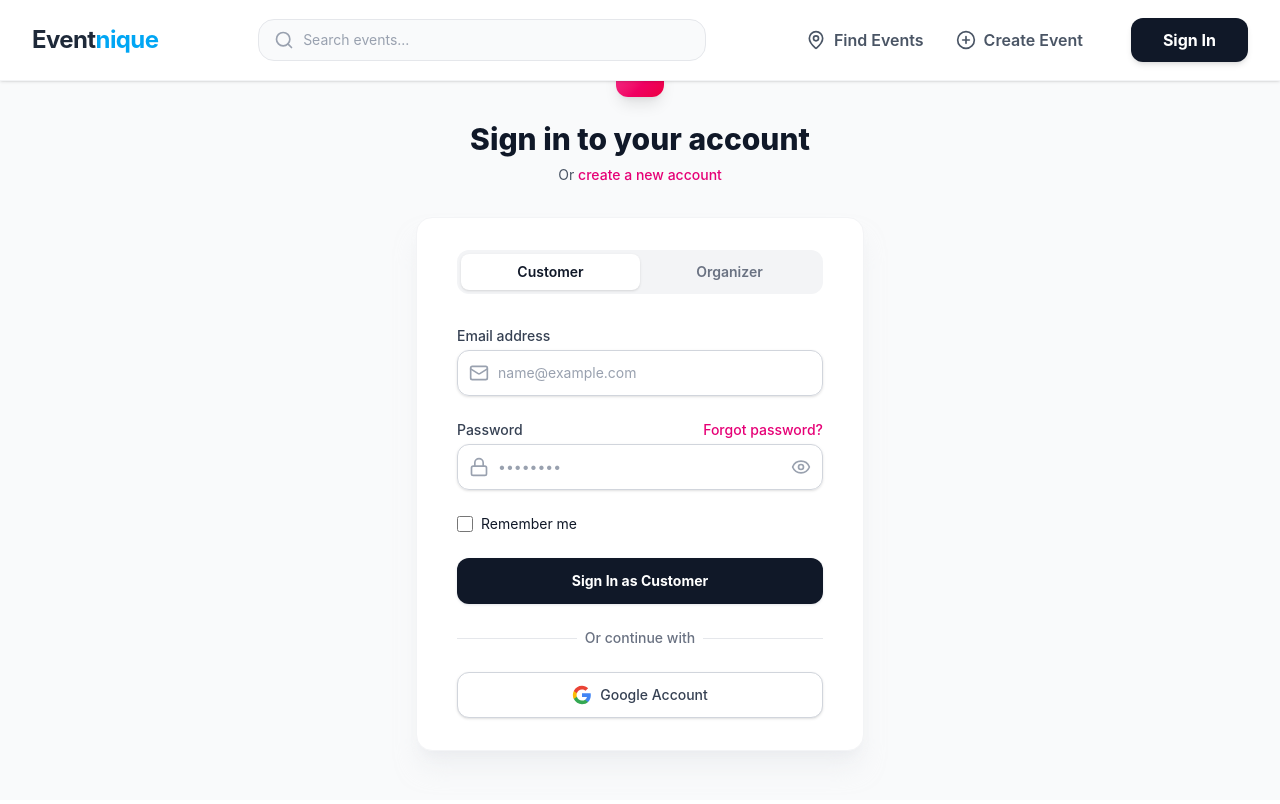
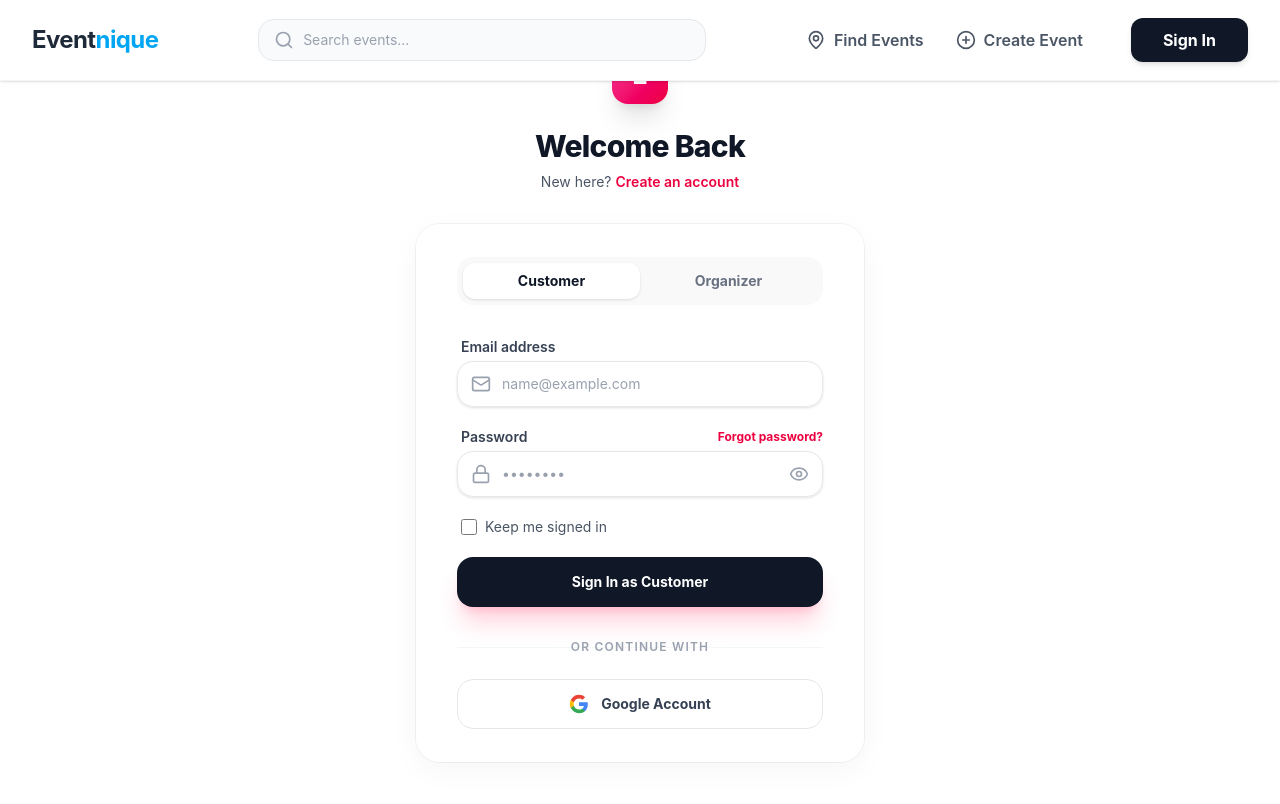
Before and after one commit to AzafaDev/mini-project, a React (Vite) app in the folder frontend/: page /Login in a window 1280 px wide. Shown: the top 804 px of the page. Built offline with nearby package versions, Linux system fonts and the light colour scheme.

Commit message:
improved login page

```diff
--- a/frontend/package.json
+++ b/frontend/package.json
@@ -11,6 +11,7 @@
   },
   "dependencies": {
     "@tailwindcss/vite": "^4.2.2",
+    "framer-motion": "^12.38.0",
     "lucide": "^1.3.0",
     "lucide-react": "^1.7.0",
     "react": "^19.2.4",
--- a/frontend/src/Pages/Login.tsx
+++ b/frontend/src/Pages/Login.tsx
@@ -1,159 +1,225 @@
 import { useState } from "react";
-import { Mail, Lock, Eye, EyeOff } from "lucide-react"; // Import dari npmlucide-react
+import { Mail, Lock, Eye, EyeOff } from "lucide-react";
 import { Link } from "react-router-dom";
+import { motion, AnimatePresence } from "framer-motion";
 
 export default function Login() {
   const [showPassword, setShowPassword] = useState(false);
-  const [role, setRole] = useState("customer"); // Default role
+  const [role, setRole] = useState("customer");
+  const [error, setError] = useState(false); // Contoh state untuk trigger animasi shake
+
+  // Varians untuk animasi shake pada input
+  const shakeVariants = {
+    error: {
+      x: [-1, 2, -4, 4, -4, 4, -2, 1, 0],
+      transition: { duration: 0.4 },
+    },
+  };
 
   return (
-    <div className="min-h-screen bg-gray-50 flex flex-col justify-center py-12 sm:px-6 lg:px-8">
-      <div className="sm:mx-auto sm:w-full sm:max-w-md">
-        {/* LOGO REPLICA */}
+    <div className="min-h-screen bg-[radial-gradient(circle_at_top_right,_var(--tw-gradient-stops))] from-rose-100 via-slate-50 to-teal-50 flex flex-col justify-center py-12 sm:px-6 lg:px-8">
+      {/* 1. ENTRANCE ANIMATION: Fade-in Upward */}
+      <motion.div
+        initial={{ opacity: 0, y: 20 }}
+        animate={{ opacity: 1, y: 0 }}
+        transition={{ duration: 0.6, ease: "easeOut" }}
+        className="sm:mx-auto sm:w-full sm:max-w-md"
+      >
         <div className="flex justify-center">
-          <div className="w-12 h-12 bg-gradient-to-br from-pink-500 to-rose-600 rounded-xl flex items-center justify-center shadow-lg">
-            <span className="text-white font-bold text-2xl">E</span>
-          </div>
+          <motion.div
+            whileHover={{ rotate: 10, scale: 1.1 }}
+            className="w-14 h-14 bg-gradient-to-br from-pink-500 to-rose-600 rounded-2xl flex items-center justify-center shadow-xl cursor-pointer"
+          >
+            <span className="text-white font-black text-2xl">E</span>
+          </motion.div>
         </div>
-        <h2 className="mt-6 text-center text-3xl font-extrabold text-gray-900">
-          Sign in to your account
+        <h2 className="mt-6 text-center text-3xl font-extrabold text-gray-900 tracking-tight">
+          Welcome Back
         </h2>
         <p className="mt-2 text-center text-sm text-gray-600">
-          Or{" "}
-          <Link to="/register" className="font-medium text-pink-600 hover:text-pink-500">
-            create a new account
+          New here?{" "}
+          <Link
+            to="/register"
+            className="font-semibold text-rose-600 hover:text-rose-500 underline-offset-4 hover:underline"
+          >
+            Create an account
           </Link>
         </p>
-      </div>
+      </motion.div>
 
-      <div className="mt-8 sm:mx-auto sm:w-full sm:max-w-md">
-        <div className="bg-white py-8 px-4 shadow-xl shadow-gray-200/50 sm:rounded-2xl sm:px-10 border border-gray-100">
-
-          {/* ROLE SELECTOR */}
-          <div className="flex p-1 bg-gray-100 rounded-xl mb-8">
+      <motion.div
+        initial={{ opacity: 0, y: 30 }}
+        animate={{ opacity: 1, y: 0 }}
+        transition={{ duration: 0.6, delay: 0.2 }}
+        className="mt-8 sm:mx-auto sm:w-full sm:max-w-md"
+      >
+        {/* 4. MODERN STYLING: Glassmorphism Card */}
+        <div className="bg-white/70 backdrop-blur-xl py-8 px-4 shadow-[0_8px_30px_rgb(0,0,0,0.04)] sm:rounded-3xl sm:px-10 border border-white/80 ring-1 ring-black/5">
+          {/* ROLE SELECTOR with Layout Animation */}
+          <div className="relative flex p-1.5 bg-gray-100/50 rounded-2xl mb-8">
+            <div className="absolute inset-y-1.5 left-1.5 flex w-[calc(50%-6px)]">
+              <motion.div
+                layoutId="activeRole"
+                className="w-full h-full bg-white rounded-xl shadow-sm"
+                transition={{ type: "spring", stiffness: 300, damping: 30 }}
+              />
+            </div>
             <button
               onClick={() => setRole("customer")}
-              className={`flex-1 py-2 text-sm font-semibold rounded-lg transition-all ${
-                role === "customer" ? "bg-white text-gray-900 shadow-sm" : "text-gray-500 hover:text-gray-700"
+              className={`relative z-10 flex-1 py-2 text-sm font-bold rounded-xl transition-colors ${
+                role === "customer"
+                  ? "text-gray-900"
+                  : "text-gray-500 hover:text-gray-700"
               }`}
             >
               Customer
             </button>
             <button
               onClick={() => setRole("organizer")}
-              className={`flex-1 py-2 text-sm font-semibold rounded-lg transition-all ${
-                role === "organizer" ? "bg-white text-gray-900 shadow-sm" : "text-gray-500 hover:text-gray-700"
+              className={`relative z-10 flex-1 py-2 text-sm font-bold rounded-xl transition-colors ${
+                role === "organizer"
+                  ? "text-gray-900"
+                  : "text-gray-500 hover:text-gray-700"
               }`}
             >
               Organizer
             </button>
           </div>
 
-          <form className="space-y-6" action="#" method="POST">
-            {/* EMAIL */}
-            <div>
-              <label className="block text-sm font-medium text-gray-700">
+          <form className="space-y-5">
+            {/* 3. MICRO-INTERACTIONS: Shake on Error */}
+            <motion.div animate={error ? "error" : ""} variants={shakeVariants}>
+              <label className="block text-sm font-semibold text-gray-700 ml-1">
                 Email address
               </label>
               <div className="mt-1 relative">
-                <div className="absolute inset-y-0 left-0 pl-3 flex items-center pointer-events-none">
+                <div className="absolute inset-y-0 left-0 pl-3.5 flex items-center pointer-events-none">
                   <Mail className="h-5 w-5 text-gray-400" />
                 </div>
                 <input
                   type="email"
                   required
-                  className="appearance-none block w-full pl-10 pr-3 py-3 border border-gray-300 rounded-xl shadow-sm placeholder-gray-400 focus:outline-none focus:ring-pink-500 focus:border-pink-500 sm:text-sm"
+                  className="appearance-none block w-full pl-11 pr-4 py-3 bg-white/50 border border-gray-200 rounded-2xl shadow-sm placeholder-gray-400 focus:outline-none focus:ring-2 focus:ring-rose-500/20 focus:border-rose-500 transition-all sm:text-sm"
                   placeholder="name@example.com"
                 />
               </div>
-            </div>
+            </motion.div>
 
-            {/* PASSWORD */}
-            <div>
-              <div className="flex justify-between items-center">
-                <label className="block text-sm font-medium text-gray-700">
+            <motion.div animate={error ? "error" : ""} variants={shakeVariants}>
+              <div className="flex justify-between items-center ml-1">
+                <label className="block text-sm font-semibold text-gray-700">
                   Password
                 </label>
-                <div className="text-sm">
-                  <a href="#" className="font-medium text-pink-600 hover:text-pink-500">
-                    Forgot password?
-                  </a>
-                </div>
+                <Link
+                  to="#"
+                  className="text-xs font-bold text-rose-600 hover:text-rose-500"
+                >
+                  Forgot password?
+                </Link>
               </div>
               <div className="mt-1 relative">
-                <div className="absolute inset-y-0 left-0 pl-3 flex items-center pointer-events-none">
+                <div className="absolute inset-y-0 left-0 pl-3.5 flex items-center pointer-events-none">
                   <Lock className="h-5 w-5 text-gray-400" />
                 </div>
                 <input
                   type={showPassword ? "text" : "password"}
                   required
-                  className="appearance-none block w-full pl-10 pr-10 py-3 border border-gray-300 rounded-xl shadow-sm placeholder-gray-400 focus:outline-none focus:ring-pink-500 focus:border-pink-500 sm:text-sm"
+                  className="appearance-none block w-full pl-11 pr-11 py-3 bg-white/50 border border-gray-200 rounded-2xl shadow-sm placeholder-gray-400 focus:outline-none focus:ring-2 focus:ring-rose-500/20 focus:border-rose-500 transition-all sm:text-sm"
                   placeholder="••••••••"
                 />
                 <button
                   type="button"
                   onClick={() => setShowPassword(!showPassword)}
-                  className="absolute inset-y-0 right-0 pr-3 flex items-center"
+                  className="absolute inset-y-0 right-0 pr-3.5 flex items-center group"
                 >
                   {showPassword ? (
-                    <EyeOff className="h-5 w-5 text-gray-400 hover:text-gray-600" />
+                    <EyeOff className="h-5 w-5 text-gray-400 group-hover:text-gray-600 transition-colors" />
                   ) : (
-                    <Eye className="h-5 w-5 text-gray-400 hover:text-gray-600" />
+                    <Eye className="h-5 w-5 text-gray-400 group-hover:text-gray-600 transition-colors" />
                   )}
                 </button>
               </div>
-            </div>
+            </motion.div>
 
-            <div className="flex items-center">
+            <div className="flex items-center ml-1">
               <input
                 id="remember-me"
-                name="remember-me"
                 type="checkbox"
-                className="h-4 w-4 text-pink-600 focus:ring-pink-500 border-gray-300 rounded"
+                className="h-4 w-4 text-rose-600 focus:ring-rose-500 border-gray-300 rounded-lg cursor-pointer"
               />
-              <label htmlFor="remember-me" className="ml-2 block text-sm text-gray-900">
-                Remember me
+              <label
+                htmlFor="remember-me"
+                className="ml-2 block text-sm text-gray-600 cursor-pointer"
+              >
+                Keep me signed in
               </label>
             </div>
 
-            {/* SIGN IN BUTTON */}
+            {/* 3. MICRO-INTERACTIONS: Scale on Click & Hover */}
             <div>
-              <button
-                type="submit"
-                className="w-full flex justify-center py-3 px-4 border border-transparent rounded-xl shadow-sm text-sm font-bold text-white bg-gray-900 hover:bg-pink-600 focus:outline-none focus:ring-2 focus:ring-offset-2 focus:ring-pink-500 transition-all active:scale-95 shadow-lg shadow-gray-200"
-              >
-                Sign In as {role.charAt(0).toUpperCase() + role.slice(1)}
-              </button>
+              <AnimatePresence mode="wait">
+                <motion.button
+                  key={role}
+                  initial={{ opacity: 0, x: 10 }}
+                  animate={{ opacity: 1, x: 0 }}
+                  exit={{ opacity: 0, x: -10 }}
+                  whileHover={{ scale: 1.02 }}
+                  whileTap={{ scale: 0.98 }}
+                  type="submit"
+                  className="w-full flex justify-center py-3.5 px-4 border border-transparent rounded-2xl shadow-xl shadow-rose-500/20 text-sm font-bold text-white bg-gray-900 hover:bg-rose-600 focus:outline-none focus:ring-2 focus:ring-offset-2 focus:ring-rose-500 transition-colors"
+                >
+                  Sign In as {role.charAt(0).toUpperCase() + role.slice(1)}
+                </motion.button>
+              </AnimatePresence>
             </div>
           </form>
 
           {/* DIVIDER */}
-          <div className="mt-6">
+          <div className="mt-8">
             <div className="relative">
               <div className="absolute inset-0 flex items-center">
-                <div className="w-full border-t border-gray-200" />
+                <div className="w-full border-t border-gray-100" />
               </div>
-              <div className="relative flex justify-center text-sm">
-                <span className="px-2 bg-white text-gray-500 font-medium">Or continue with</span>
+              <div className="relative flex justify-center text-xs uppercase tracking-widest font-semibold">
+                <span className="px-3 bg-white/0 text-gray-400 backdrop-blur-md">
+                  Or continue with
+                </span>
               </div>
             </div>
 
-            {/* GOOGLE LOGIN */}
             <div className="mt-6">
-              <button className="w-full inline-flex justify-center py-3 px-4 rounded-xl border border-gray-300 bg-white text-sm font-medium text-gray-700 hover:bg-gray-50 transition-colors shadow-sm">
-                {/* SVG Google Logo Kustom */}
-                <svg className="w-5 h-5 mr-2" viewBox="0 0 24 24" fill="none" xmlns="http://www.w3.org/2000/svg">
-                  <path d="M22.56 12.25c0-.78-.07-1.53-.2-2.25H12v4.26h5.92c-.26 1.37-1.04 2.53-2.21 3.31v2.77h3.57c2.08-1.92 3.28-4.74 3.28-8.09z" fill="#4285F4"/>
-                  <path d="M12 23c2.97 0 5.46-.98 7.28-2.66l-3.57-2.77c-.98.66-2.23 1.06-3.71 1.06-2.86 0-5.29-1.93-6.16-4.53H2.18v2.84C3.99 20.53 7.7 23 12 23z" fill="#34A853"/>
-                  <path d="M5.84 14.1c-.22-.66-.35-1.36-.35-2.1s.13-1.44.35-2.1V7.06H2.18C1.43 8.55 1 10.22 1 12s.43 3.45 1.18 4.94l3.66-2.84z" fill="#FBBC05"/>
-                  <path d="M12 5.38c1.62 0 3.06.56 4.21 1.64l3.15-3.15C17.45 2.09 14.97 1 12 1 7.7 1 3.99 3.47 2.18 7.06l3.66 2.84c.87-2.6 3.3-4.52 6.16-4.52z" fill="#EA4335"/>
+              <motion.button
+                whileHover={{
+                  backgroundColor: "rgba(249, 250, 251, 1)",
+                  scale: 1.01,
+                }}
+                whileTap={{ scale: 0.99 }}
+                className="w-full inline-flex justify-center py-3.5 px-4 rounded-2xl border border-gray-200 bg-white/50 text-sm font-bold text-gray-700 hover:shadow-md transition-all"
+              >
+                <svg className="w-5 h-5 mr-3" viewBox="0 0 24 24">
+                  <path
+                    d="M22.56 12.25c0-.78-.07-1.53-.2-2.25H12v4.26h5.92c-.26 1.37-1.04 2.53-2.21 3.31v2.77h3.57c2.08-1.92 3.28-4.74 3.28-8.09z"
+                    fill="#4285F4"
+                  />
+                  <path
+                    d="M12 23c2.97 0 5.46-.98 7.28-2.66l-3.57-2.77c-.98.66-2.23 1.06-3.71 1.06-2.86 0-5.29-1.93-6.16-4.53H2.18v2.84C3.99 20.53 7.7 23 12 23z"
+                    fill="#34A853"
+                  />
+                  <path
+                    d="M5.84 14.1c-.22-.66-.35-1.36-.35-2.1s.13-1.44.35-2.1V7.06H2.18C1.43 8.55 1 10.22 1 12s.43 3.45 1.18 4.94l3.66-2.84z"
+                    fill="#FBBC05"
+                  />
+                  <path
+                    d="M12 5.38c1.62 0 3.06.56 4.21 1.64l3.15-3.15C17.45 2.09 14.97 1 12 1 7.7 1 3.99 3.47 2.18 7.06l3.66 2.84c.87-2.6 3.3-4.52 6.16-4.52z"
+                    fill="#EA4335"
+                  />
                 </svg>
-                <span>Google Account</span>
-              </button>
+                Google Account
+              </motion.button>
             </div>
           </div>
         </div>
-      </div>
+      </motion.div>
     </div>
   );
 }
```
Also changed, not shown: frontend/src/App.tsx (+7 -10 lines), 1 other file (tests, documents, lock files or other folders).
